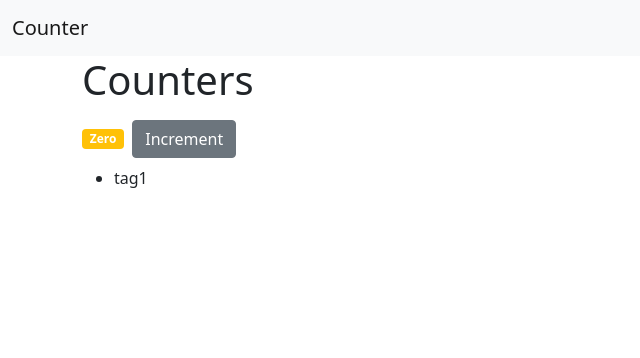
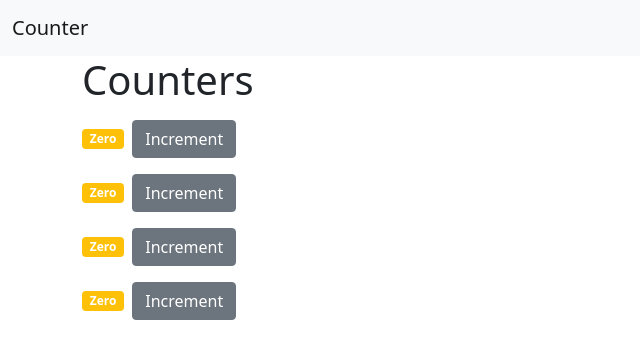
Before and after one commit to mariashahid/counter, a React (Create React App) app: page / in a window 1280 px wide. Shown: the top 358 px of the page, without its empty margins (0-640 px from the left). Built offline with nearby package versions, Linux system fonts and the light colour scheme.

Commit message:
Composing components lesson 2
Composing components lesson 2

```diff
--- a/src/App.tsx
+++ b/src/App.tsx
@@ -1,7 +1,7 @@
 import React from "react";
 import logo from "./logo.svg";
 import "bootstrap/dist/css/bootstrap.css";
-import Counter from "./components/counter";
+import Counters from "./components/counters";
 
 function App() {
   return (
@@ -14,7 +14,7 @@ function App() {
         </div>
       </nav>
       <div className="container">
-        <Counter></Counter>
+        <Counters></Counters>
       </div>
     </React.Fragment>
   );
--- a/src/components/counter.tsx
+++ b/src/components/counter.tsx
@@ -43,7 +43,6 @@ class Counter extends React.Component<CounterProps, CounterState> {
   render() {
     return (
       <React.Fragment>
-        <h1>Counters</h1>
         <div>
           <span className={this.getBadgeClasses()}>{this.formatCount()}</span>
           <button
@@ -54,7 +53,6 @@ class Counter extends React.Component<CounterProps, CounterState> {
           </button>
         </div>
         {this.state.tags.length === 0 && "There are no tags"}
-        {this.displayTags()}
       </React.Fragment>
     );
   }
--- /dev/null
+++ b/src/components/counters.tsx
@@ -0,0 +1,50 @@
+import * as React from "react";
+import { Component } from "react";
+import Counter from "./counter";
+
+interface CountersProps {}
+
+interface CountersState {
+  counters: Count[];
+}
+
+class Counters extends React.Component<CountersProps, CountersState> {
+  state = {
+    counters: [
+      {
+        id: 1,
+        value: 1,
+      },
+      {
+        id: 2,
+        value: 2,
+      },
+      {
+        id: 3,
+        value: 3,
+      },
+      {
+        id: 4,
+        value: 4,
+      },
+    ],
+  };
+
+  render() {
+    return (
+      <React.Fragment>
+        <h1>Counters</h1>
+        {this.state.counters.map((counter) => {
+          return <Counter key={counter.id}></Counter>;
+        })}
+      </React.Fragment>
+    );
+  }
+}
+
+interface Count {
+  id: number;
+  value: number;
+}
+
+export default Counters;
--- a/src/index.tsx
+++ b/src/index.tsx
@@ -7,7 +7,7 @@ ReactDOM.render(
     <App />
   </React.StrictMode>,
   document.getElementById("root")
-);
+  );
 
 // If you want to start measuring performance in your app, pass a function
 // to log results (for example: reportWebVitals(console.log))
```
